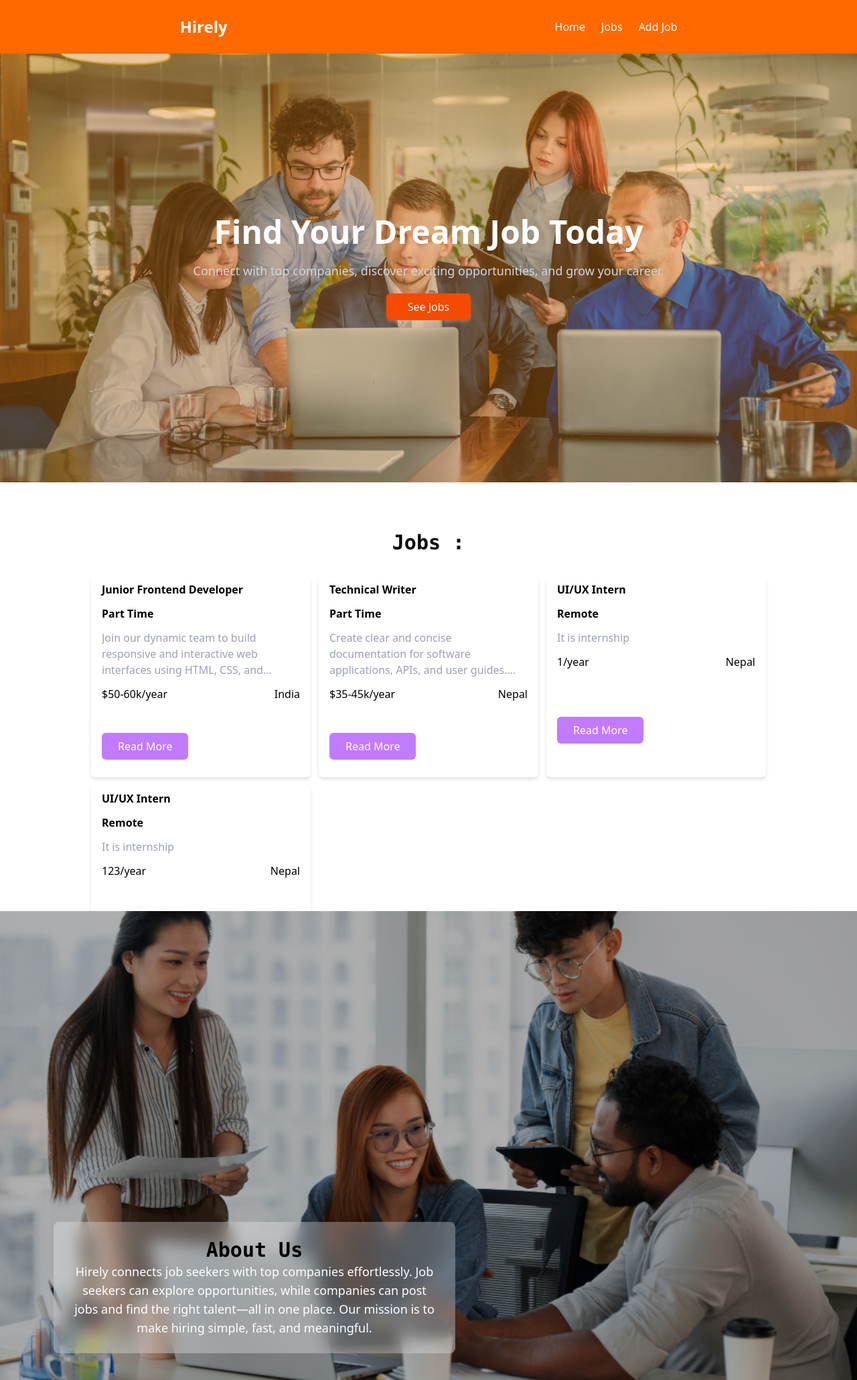
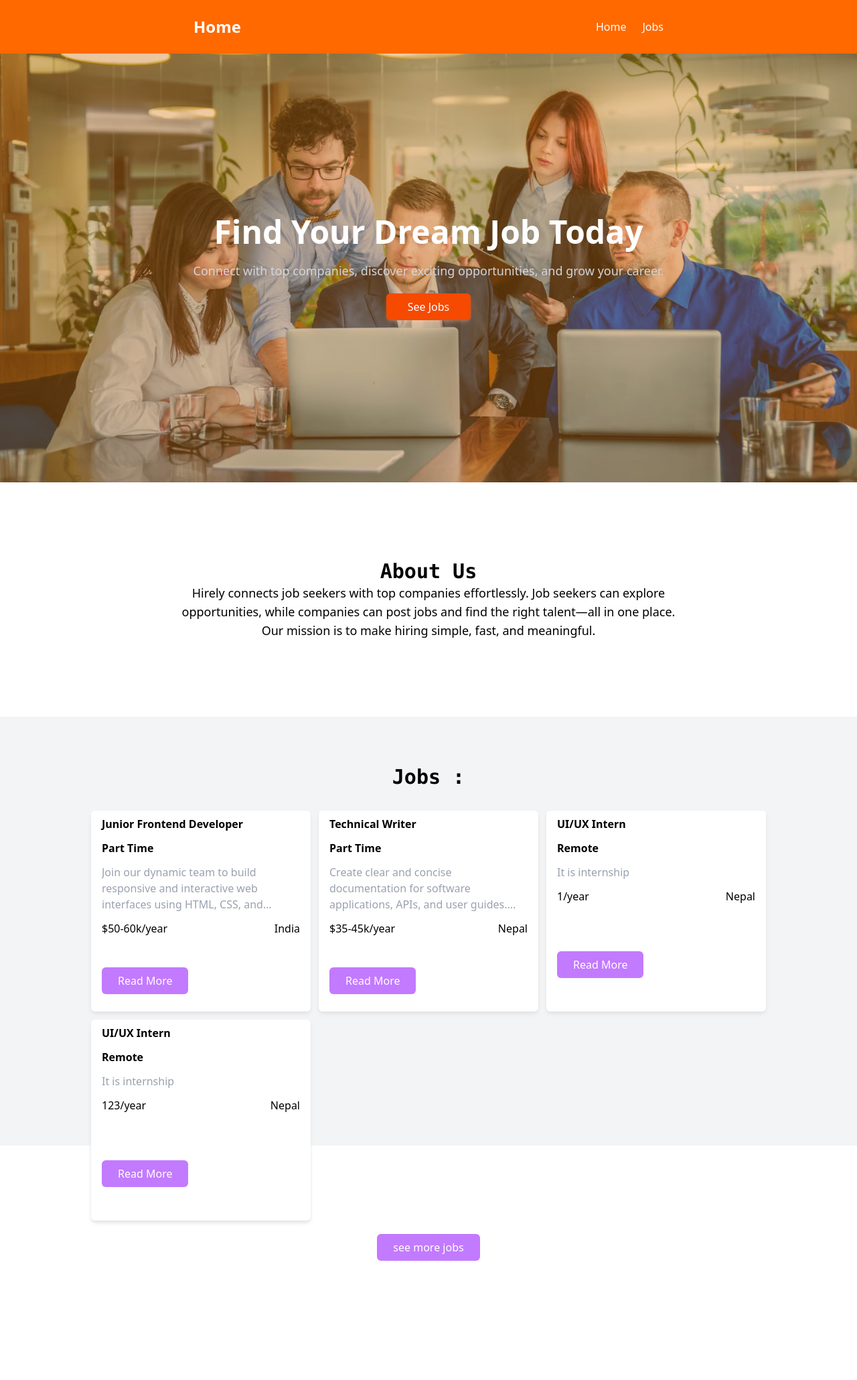
Before and after one commit to paldentitung/Hirely-website, a React (Vite) app: page /home in a window 1280 px wide. Shown: the whole page at 67% size. After the commit the page ends 1882 px from the top, so only its background shows below. Built offline with nearby package versions, Linux system fonts and the light colour scheme.

Commit message:
giving role is done

```diff
--- a/src/App.jsx
+++ b/src/App.jsx
@@ -5,27 +5,30 @@ import Register from "./Pages/Register";
 import JobDetails from "./Pages/JobDetails";
 import NotFountPage from "./Pages/NotFountPage";
 import Login from "./Components/Login";
+import SignUp from "./Components/SignUp";
+
 import MainLayout from "./Pages/MainLayout";
 import { Route, Routes } from "react-router-dom";
+import { useState } from "react";
 
 const App = () => {
+  const [role, setRole] = useState(""); // global role
+  const [login, setLogin] = useState(true); // global login/signup selection
   return (
     <>
       <Routes>
-        <Route path="/" element={<Register />} />
-
         <Route
           path="/home"
           element={
-            <MainLayout>
-              <Home></Home>
+            <MainLayout role={role}>
+              <Home role={role} />
             </MainLayout>
           }
         />
         <Route
           path="/jobs"
           element={
-            <MainLayout>
+            <MainLayout role={role}>
               <Jobs />
             </MainLayout>
           }
@@ -33,7 +36,7 @@ const App = () => {
         <Route
           path="/add-job"
           element={
-            <MainLayout>
+            <MainLayout role={role}>
               <JobAdd />
             </MainLayout>
           }
@@ -41,7 +44,7 @@ const App = () => {
         <Route
           path="*"
           element={
-            <MainLayout>
+            <MainLayout role={role}>
               <NotFountPage />
             </MainLayout>
           }
@@ -50,9 +53,22 @@ const App = () => {
         <Route
           path="/jobs/:id"
           element={
-            <MainLayout>
-              <JobDetails />
+            <MainLayout role={role}>
+              <JobDetails role={role} />
             </MainLayout>
+          }
+        />
+        <Route path="/login" element={<Login />} />
+        <Route path="/signup" element={<SignUp />} />
+        <Route
+          path="/"
+          element={
+            <Register
+              role={role}
+              setRole={setRole}
+              login={login}
+              setLogin={setLogin}
+            />
           }
         />
       </Routes>
--- a/src/Components/AboutUs.jsx
+++ b/src/Components/AboutUs.jsx
@@ -4,19 +4,14 @@ import Title from "./Title";
 
 const AboutUs = () => {
   return (
-    <div className="h-[700px] relative flex justify-center items-center">
-      <img src={aboutus_image} alt="" className="w-full h-full object-cover" />
-      <div className="absolute inset-0 bg-black/30 flex justify-center items-center px-4">
-        <div className="w-full max-w-[600px] backdrop-blur-md bg-white/30 rounded-lg p-6 text-center bottom-10 lg:absolute lg:left-20">
-          <Title title="About Us" />
-          <p className="text-white text-base sm:text-lg">
-            Hirely connects job seekers with top companies effortlessly. Job
-            seekers can explore opportunities, while companies can post jobs and
-            find the right talent—all in one place. Our mission is to make
-            hiring simple, fast, and meaningful.
-          </p>
-        </div>
-      </div>
+    <div className="w-full max-w-[800px] h-[350px] backdrop-blur-md bg-white/30 rounded-lg p-6 text-center flex justify-center items-center flex-col mx-auto ">
+      <Title title="About Us" />
+      <p className="  text-base sm:text-lg">
+        Hirely connects job seekers with top companies effortlessly. Job seekers
+        can explore opportunities, while companies can post jobs and find the
+        right talent—all in one place. Our mission is to make hiring simple,
+        fast, and meaningful.
+      </p>
     </div>
   );
 };
--- a/src/Components/JobCard.jsx
+++ b/src/Components/JobCard.jsx
@@ -3,7 +3,7 @@ import SecondaryButton from "./SecondaryButton";
 import { Link } from "react-router-dom";
 const JobCard = ({ job }) => {
   return (
-    <div className="flex flex-col space-y-3 w-full font-arial h-[300px] px-4 py-2 shadow-md shadow-[rgb(225,225,225)] rounded-md  transition-all duration-200 hover:cursor-pointer hover:shadow-lg">
+    <div className="flex flex-col space-y-3 w-full font-arial h-[300px] px-4 py-2 shadow-md shadow-[rgb(225,225,225)] rounded-md   bg-white transition-all duration-200 hover:cursor-pointer hover:shadow-xl">
       <div className="font-bold">{job.title}</div>
       <div className="font-semibold">{job.type}</div>
       <div className="text-gray-400 line-clamp-3 ">{job.description}</div>
--- a/src/Components/JobListing.jsx
+++ b/src/Components/JobListing.jsx
@@ -8,7 +8,7 @@ import Title from "./Title";
 const JobListing = () => {
   const [showJobs, setShowJob] = useState(4);
   return (
-    <div className="h-auto lg:h-[80vh] flex justify-center px-[10%] py-[5%] w-full    ">
+    <div className="h-auto lg:h-[80vh] flex justify-center px-[10%] py-[5%] w-full  bg-gray-100   ">
       <div className="w-full max-w-[1200px] p-2 ">
         <div className="text-center mb-8">
           <Title title="Jobs :" />
--- a/src/Components/Login.jsx
+++ b/src/Components/Login.jsx
@@ -6,11 +6,11 @@ import { BsGoogle } from "react-icons/bs";
 import { BsApple } from "react-icons/bs";
 import { Link } from "react-router-dom";
 import { useState } from "react";
-const Login = () => {
+const Login = ({ role, login }) => {
   const [showPassword, setShowPasword] = useState(false);
   return (
     <>
-      <div className=" w-full max-w-[400px] h-[450px] flex   items-center flex-col bg-white  rounded-lg  space-y-5 px-7 py-2 shadow-md shadow-[rgb(235,235,235)]">
+      <div className=" w-full max-w-[400px] flex   items-center flex-col bg-white  rounded-lg  space-y-5 px-7 py-2 shadow-md shadow-[rgb(235,235,235)]">
         {/*  */}
         <form action="" className="flex flex-col space-y-4 w-full ">
           <div className="flex flex-col">
@@ -42,13 +42,25 @@ const Login = () => {
               />
             </div>
           </div>
+
+          {role === "company" && (
+            <div>
+              <label htmlFor="company-name">Company Name:</label>
+              <input
+                type="text"
+                placeholder="Enter the company name"
+                name="company-name"
+                className=" border-gray-300 outline-0  w-full border-[1px] px-4 py-2 rounded-md"
+              />
+            </div>
+          )}
           <button
             className="bg-gray-800 text-white py-2 rounded-md transition-all duration-200 hover:cursor-pointer hover:shadow-sm hover:shadow-[rgba(0,0,0,0.5)]
           hover:bg-gray-900 active:opacity-50"
           >
             <Link to="/home" className="block">
               {" "}
-              Log in
+              {role === "user" ? "Login as user " : "login as company"}
             </Link>
           </button>
         </form>
@@ -70,7 +82,9 @@ const Login = () => {
 
         <div className="text-sm flex gap-2 border-b border-transparent hover:border-b-gray-800 hover:cursor-pointer">
           <span className="text-gray-500">Don't have an account yet?</span>
-          <Link className="">Sign Up</Link>
+          <Link className="" to="/resgister">
+            Sign Up
+          </Link>
         </div>
       </div>
     </>
--- a/src/Components/Navbar.jsx
+++ b/src/Components/Navbar.jsx
@@ -1,23 +1,26 @@
 import React from "react";
-import { Link } from "react-router-dom";
+import { Link, NavLink } from "react-router-dom";
 import PrimaryButton from "./PrimaryButton";
-const Navbar = () => {
+
+const Navbar = ({ role }) => {
   return (
-    <header className="w-full flex justify-around items-center p-6 bg-orange-500 text-white z-50  sticky">
+    <header className="w-full flex justify-around items-center p-6 bg-orange-500 text-white z-50  sticky top-0">
       <div className="text-2xl font-semibold ">
-        <Link to="/home">Hirely</Link>
+        <Link to="/home">Home</Link>
       </div>
       <nav>
         <ul className="flex gap-6">
           <li className=" transition-all    block duration-200 hover:border-b-[2px]">
             <Link to="/home"> Home</Link>
           </li>
-          <li className=" transition-all  duration-200 hover:border-b-[2px]">
+          <li className=" transition-all border-b border-transparent   duration-200 hover:border-b-white">
             <Link to="/jobs">Jobs</Link>
           </li>
-          <li className=" transition-all duration-200 hover:border-b-[2px]">
-            <Link to="/add-job"> Add Job</Link>
-          </li>
+          {role === "company" && (
+            <li className=" transition-all duration-200 hover:border-b-[2px]">
+              <Link to="/add-job"> Add Job</Link>
+            </li>
+          )}
         </ul>
       </nav>
     </header>
--- a/src/Pages/Home.jsx
+++ b/src/Pages/Home.jsx
@@ -2,12 +2,13 @@ import React from "react";
 import Hero from "../Components/Hero";
 import JobListing from "../Components/JobListing";
 import AboutUs from "../Components/AboutUs";
-const Home = () => {
+const Home = ({ role }) => {
   return (
     <>
       <Hero />
-      <JobListing />
+
       <AboutUs />
+      <JobListing role={role} />
     </>
   );
 };
--- a/src/Pages/JobDetails.jsx
+++ b/src/Pages/JobDetails.jsx
@@ -6,12 +6,11 @@ import PrimaryButton from "../Components/PrimaryButton";
 import SecondaryButton from "../Components/SecondaryButton";
 import { BiLocationPlus } from "react-icons/bi";
 import IsExpanded from "../Components/IsExpanded";
-const JobDetails = () => {
+const JobDetails = ({ role }) => {
   const { id } = useParams();
   // find the job object by matching ID
   const selectedJob = jobsData.find((job) => job.id === id);
   // for later make it dynamic
-  const role = "user";
 
   return (
     <>
--- a/src/Pages/MainLayout.jsx
+++ b/src/Pages/MainLayout.jsx
@@ -1,11 +1,11 @@
 import Navbar from "../Components/Navbar";
-const MainLayout = ({ children }) => {
+const MainLayout = ({ children, role }) => {
   return (
     <div>
       <div>
-        <Navbar />
+        <Navbar role={role} />
       </div>
-      <div>{children}</div>
+      <main>{children}</main>
     </div>
   );
 };
--- a/src/Pages/NotFountPage.jsx
+++ b/src/Pages/NotFountPage.jsx
@@ -8,9 +8,9 @@ const NotFountPage = () => {
         <div className="text-2xl font-bold font-mono">
           Sorry , Page Not Found
         </div>
-        <p>
+        <div>
           <p>We're sorry, the page you are looking for does not exist.</p>
-        </p>
+        </div>
 
         <Link to="/home">
           <PrimaryButton name="Back Home" />
```
Also changed, not shown: src/Components/SignUp.jsx (+23 -7 lines), src/Pages/Register.jsx (+43 -6 lines).
